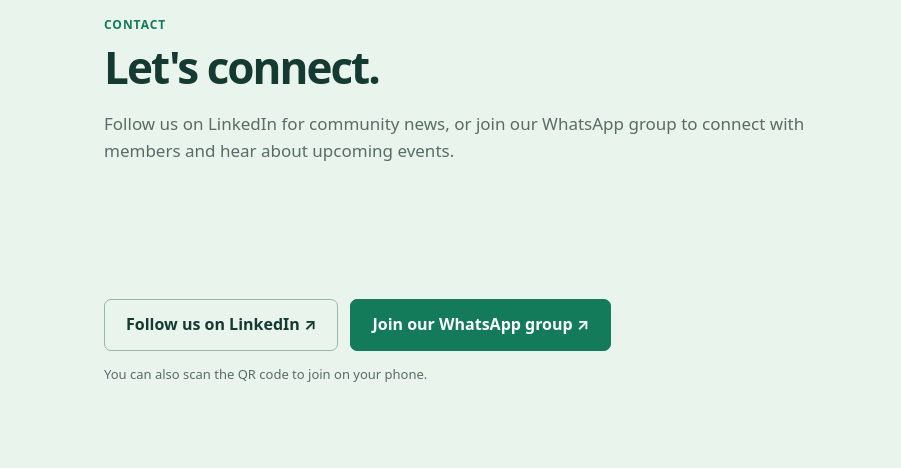
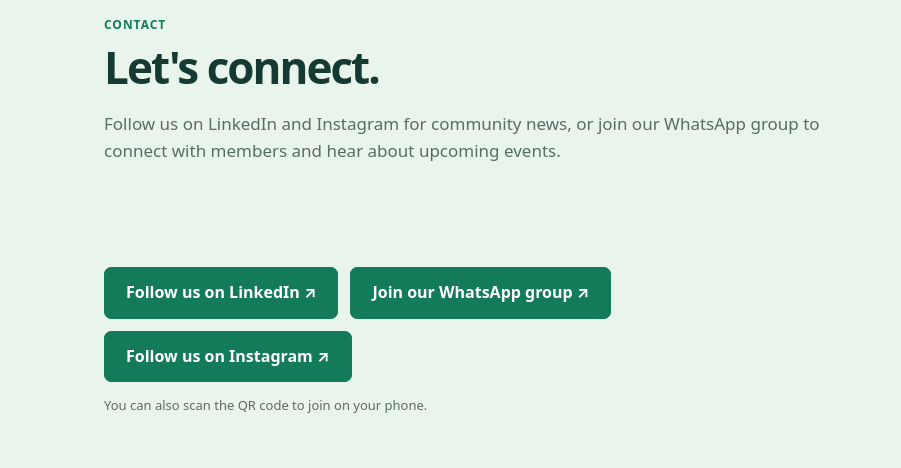
Before and after one commit to raphaelsaha/Energy-yp-website, a plain HTML site: page Energy-YPs-website/index.html in a window 1280 px wide. Shown: the part 4389-4857 px from the top of the page, 0-901 px from the left. Drawn offline with Linux system fonts and the light colour scheme.

Commit message:
Match social button styles and add Instagram link

```diff
--- a/Energy-YPs-website/index.html
+++ b/Energy-YPs-website/index.html
@@ -41,6 +41,6 @@ header,header .brand{background:#fbf9f4}header .brand-logo{background:#fbf9f4;mi
 <section id="community"><div class="wrap"><div class="sectionhead"><div class="tag">Our community</div><h2>More than business cards.</h2><p>From rooftop drinks at Zoku to picnics, canal boat outings and conversations with guest speakers, our gatherings are designed to be informal and genuinely enjoyable.</p></div><div class="grid"><img class="community-photo" src="picture-1.jpeg" alt="Energy YPs members talking at an indoor gathering" loading="lazy"><img class="community-photo" src="picture-2.jpeg" alt="Energy YPs picnic in the park" loading="lazy"><img class="community-photo" src="picture-3.jpeg" alt="Energy YPs members sharing a conversation" loading="lazy"></div><p class="note" style="margin-top:24px">As a thank-you for joining during our first two years, members who join by December 31st 2026 pay a one-off €7 membership fee. Members joining from January 1st 2027 pay an annual fee, initially €10 per year. Existing members keep their original membership terms.</p></div></section>
 <section class="light" id="join"><div class="wrap split"><div><div class="tag">Join us</div><h2 style="font-size:clamp(30px,4vw,44px);letter-spacing:-.045em;line-height:1.15">Find your people in energy.</h2><p>We welcome people who want to contribute to a friendly, engaged community — not just collect contacts.</p><div class="criteria"><div>✓ Under 35</div><div>✓ Based in or near Amsterdam</div><div>✓ Work or study in energy or related fields</div><div>✓ Interested in attending regularly</div></div></div><img class="community-photo" src="picture-4.jpeg" alt="Energy YPs community gathering in Amsterdam" loading="lazy"></div></section>
 <section id="speakers"><div class="wrap"><div class="sectionhead"><div class="tag">Want to join as a speaker?</div><h2>Bring a new perspective to the conversation.</h2><p>We welcome experienced energy professionals, researchers and organizations interested in sharing ideas with the next generation. If you'd like to give a short talk, host a gathering or explore a collaboration, get in touch.</p></div><div class="card"><h3>Interested in speaking or collaborating?</h3><p>Topics can range from energy markets and infrastructure to innovation, climate tech, financing and the practical challenges of the energy transition.</p><a class="button secondary" href="#contact">Get in touch</a></div></div></section>
-<section class="light" id="contact"><div class="wrap"><div class="sectionhead"><div class="tag">Contact</div><h2>Let's connect.</h2><p>Follow us on LinkedIn for community news, or join our WhatsApp group to connect with members and hear about upcoming events.</p></div><div class="whatsapp-connect"><div><div class="actions"><a class="button secondary" href="https://www.linkedin.com/company/eyp-energy-young-professionals" target="_blank" rel="noopener noreferrer">Follow us on LinkedIn ↗</a><a class="button" href="https://chat.whatsapp.com/KkSvdzGhXZY9MDoPkQDl51?s=cl&amp;p=i&amp;mlu=4&amp;ilr=4&amp;iam=2" target="_blank" rel="noopener noreferrer">Join our WhatsApp group ↗</a></div><p class="note">You can also scan the QR code to join on your phone.</p></div><a href="https://chat.whatsapp.com/KkSvdzGhXZY9MDoPkQDl51?s=cl&amp;p=i&amp;mlu=4&amp;ilr=4&amp;iam=2" target="_blank" rel="noopener noreferrer" aria-label="Join the Energy YPs WhatsApp group"><img class="whatsapp-qr" src="QR-code.png" alt="WhatsApp group QR code for Energy YP Amsterdam"></a></div></div></section>
+<section class="light" id="contact"><div class="wrap"><div class="sectionhead"><div class="tag">Contact</div><h2>Let's connect.</h2><p>Follow us on LinkedIn and Instagram for community news, or join our WhatsApp group to connect with members and hear about upcoming events.</p></div><div class="whatsapp-connect"><div><div class="actions"><a class="button" href="https://www.linkedin.com/company/eyp-energy-young-professionals" target="_blank" rel="noopener noreferrer">Follow us on LinkedIn ↗</a><a class="button" href="https://chat.whatsapp.com/KkSvdzGhXZY9MDoPkQDl51?s=cl&amp;p=i&amp;mlu=4&amp;ilr=4&amp;iam=2" target="_blank" rel="noopener noreferrer">Join our WhatsApp group ↗</a><a class="button" href="https://www.instagram.com/energyyoungprofessionals?vrfl=Y284eHR3d28weGdu&amp;utm_source=qr" target="_blank" rel="noopener noreferrer">Follow us on Instagram ↗</a></div><p class="note">You can also scan the QR code to join on your phone.</p></div><a href="https://chat.whatsapp.com/KkSvdzGhXZY9MDoPkQDl51?s=cl&amp;p=i&amp;mlu=4&amp;ilr=4&amp;iam=2" target="_blank" rel="noopener noreferrer" aria-label="Join the Energy YPs WhatsApp group"><img class="whatsapp-qr" src="QR-code.png" alt="WhatsApp group QR code for Energy YP Amsterdam"></a></div></div></section>
 </main><footer class="foot"><div class="inner"><strong>Energy Young Professionals · Amsterdam</strong><span>© <span id="year">2026</span> Energy YPs · <a href="#home">Back to top ↑</a></span></div></footer><script>document.getElementById('year').textContent=new Date().getFullYear()</script>
 </body></html>
```
